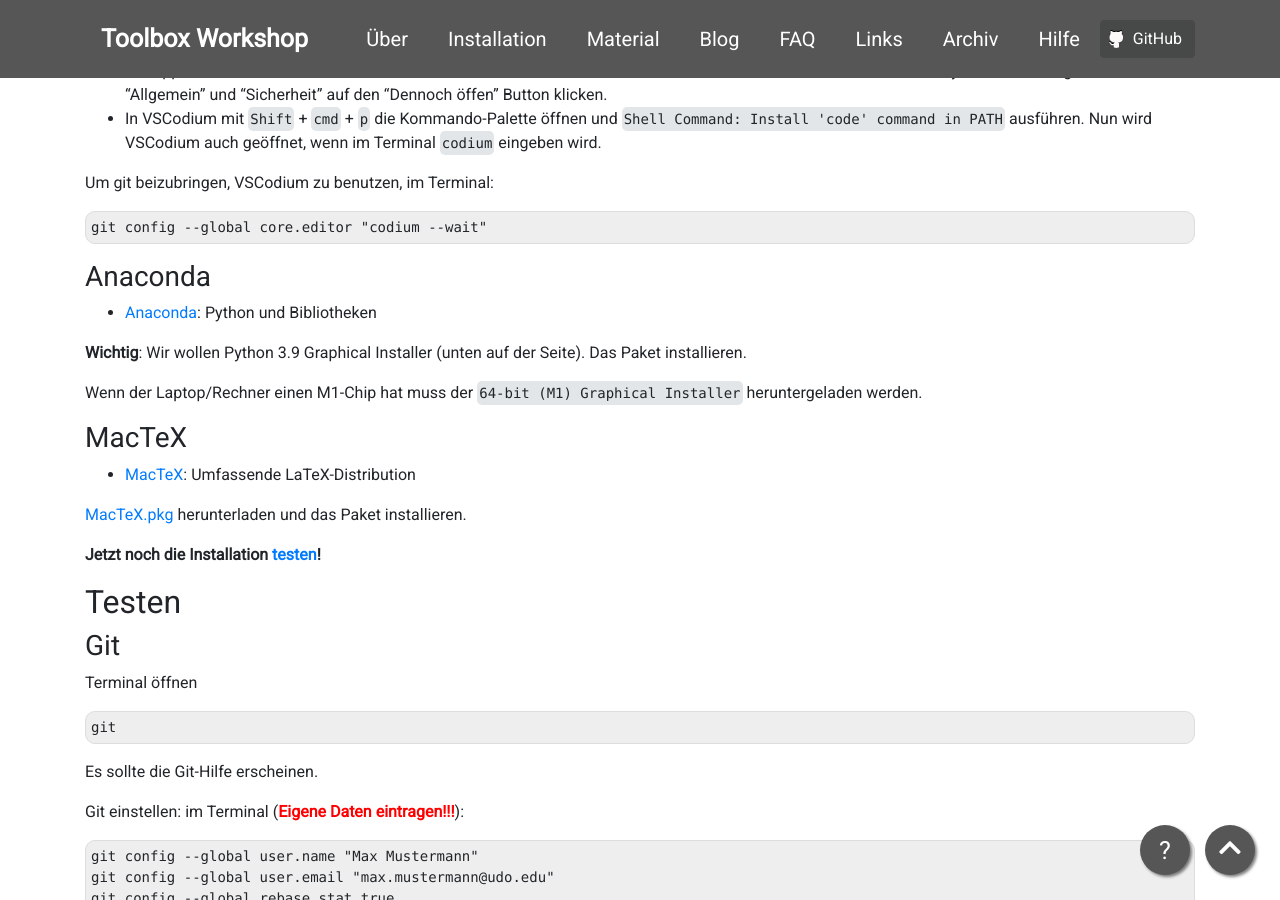
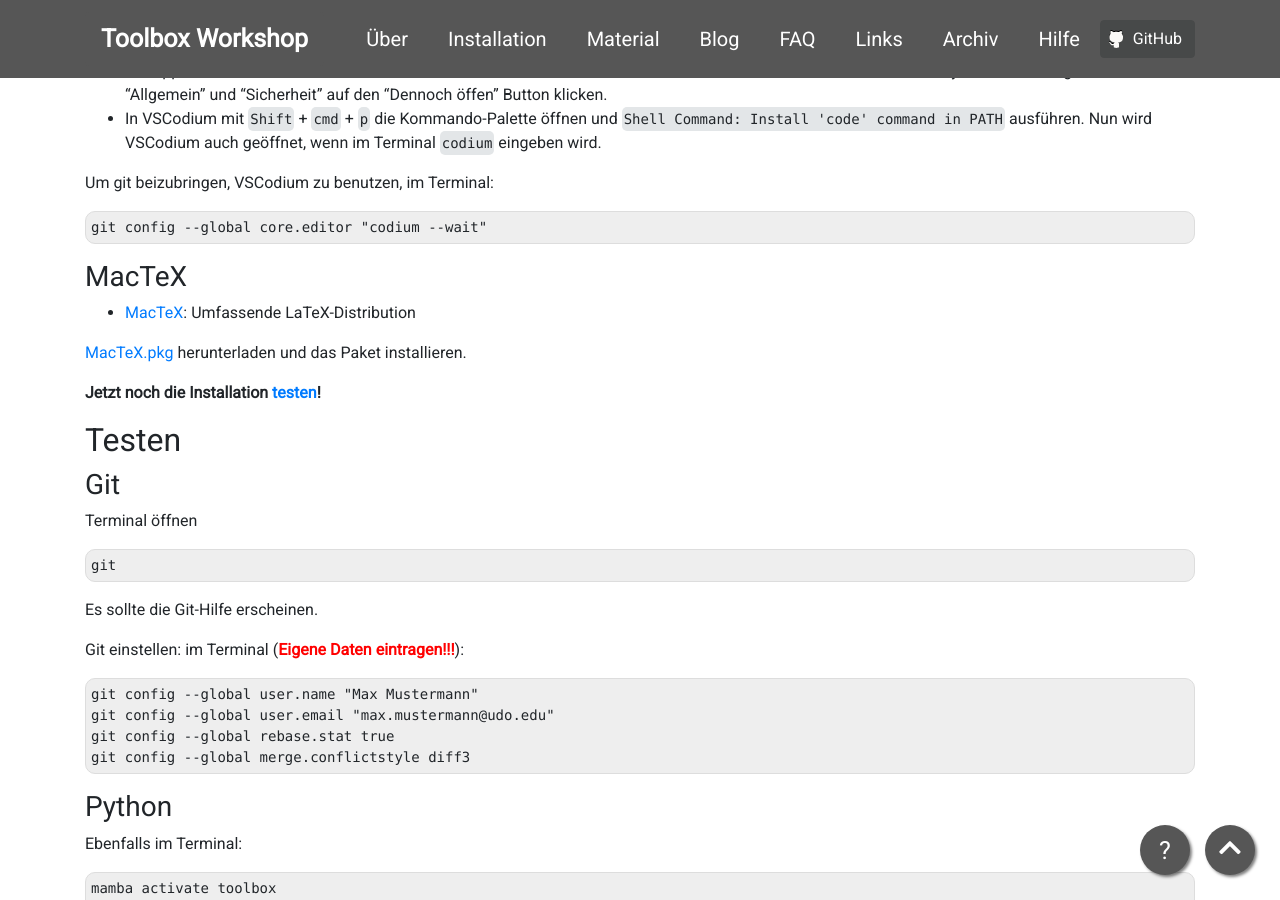
Before and after one commit to pep-dortmund/homepage-toolbox, a Jekyll site: the page built from install/macos.md, in a window 1280 px wide and 900 px high, scrolled down 1435 px. Built offline with Jekyll 4.4.1, drawn with Linux system fonts in a browser that asks for light colours; nearby versions of some CDN libraries.

Commit message:
Update macos.md

```diff
--- a/install/macos.md
+++ b/install/macos.md
@@ -99,15 +99,6 @@ und enthalten Tracking Software. Deswegen empfehlen wir VSCodium, eine Open-Sour
 Um git beizubringen, VSCodium zu benutzen, im Terminal:
 
     git config --global core.editor "codium --wait"
-
-### Anaconda
-
-- [Anaconda](https://www.anaconda.com/products/individual#Downloads): Python und
-  Bibliotheken
-
-__Wichtig__: Wir wollen Python 3.9 Graphical Installer (unten auf der Seite). Das Paket installieren.
-
-Wenn der Laptop/Rechner einen M1-Chip hat muss der `64-bit (M1) Graphical Installer` heruntergeladen werden.
 
 ### MacTeX
 
```
